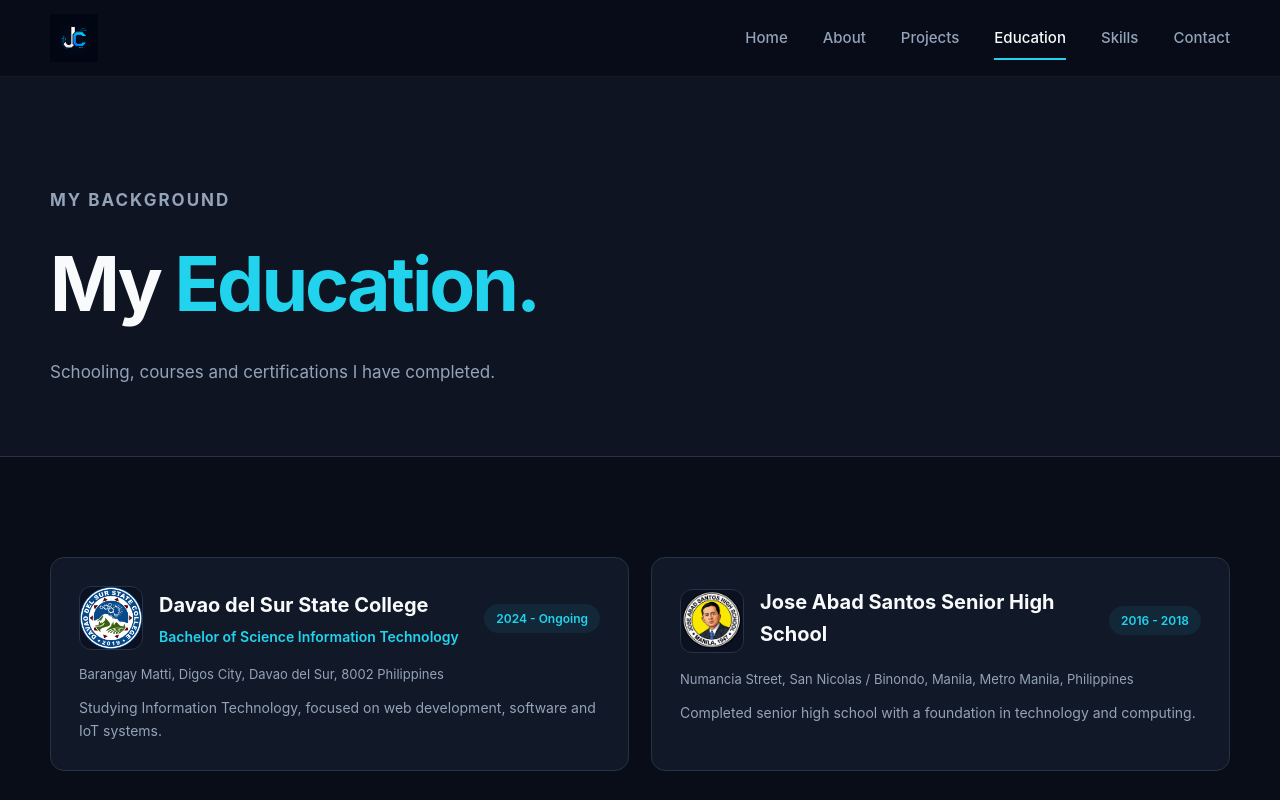
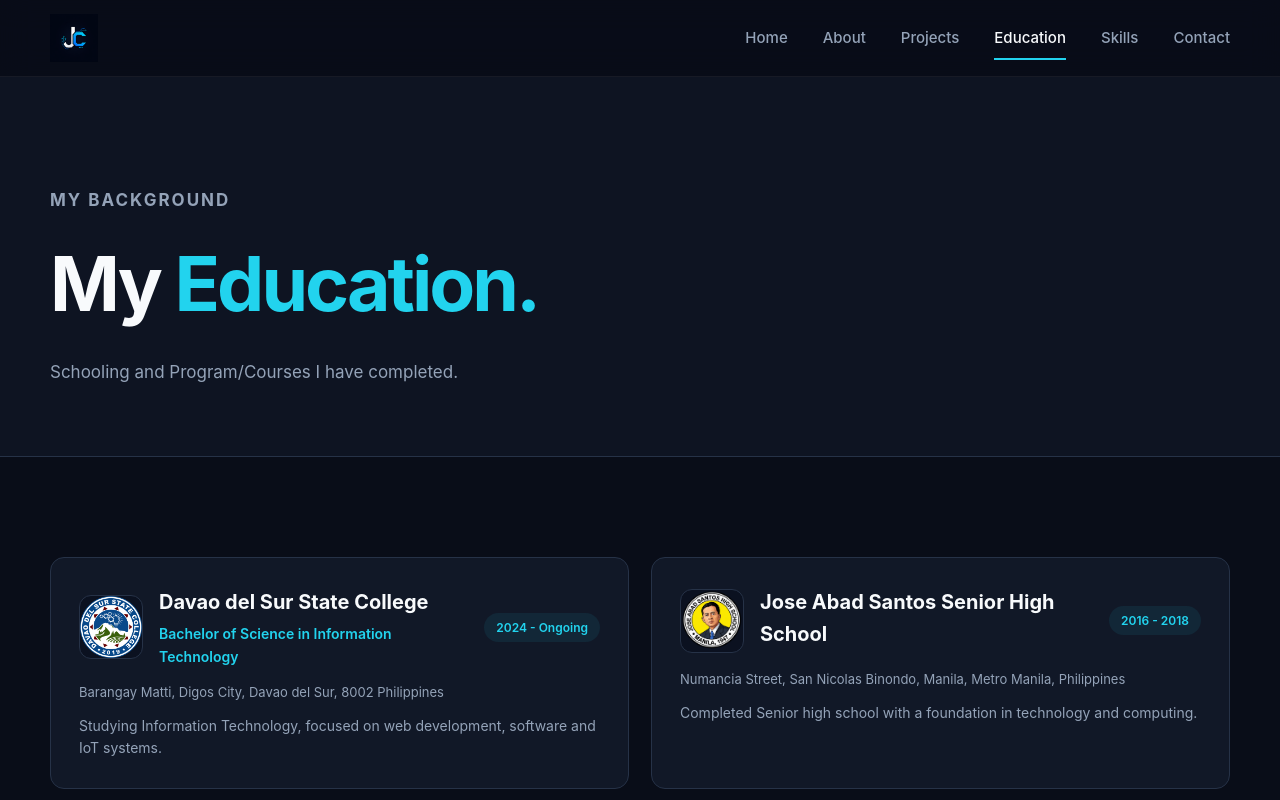
Before and after one commit to itsmeJoel18/MyPortfolio, a plain HTML site: page pages/education.html in a window 1280 px wide. Shown: the top 800 px of the page. Drawn offline with Linux system fonts and the light colour scheme.

Commit message:
Update education.html

```diff
--- a/pages/education.html
+++ b/pages/education.html
@@ -127,9 +127,8 @@
                 </h1>
 
                 <p>
-                    Schooling, courses and
-                    certifications I have
-                    completed.
+                    Schooling and Program/Courses
+                    I have completed.
                 </p>
 
             </div>
@@ -161,7 +160,7 @@
                                 </h3>
 
                                 <p class="education-degree">
-                                    Bachelor of Science Information Technology
+                                    Bachelor of Science in Information Technology
                                 </p>
 
                             </div>
@@ -209,11 +208,11 @@
                         </div>
 
                         <p class="education-location">
-                            Numancia Street, San Nicolas / Binondo, Manila, Metro Manila, Philippines
+                            Numancia Street, San Nicolas Binondo, Manila, Metro Manila, Philippines
                         </p>
 
                         <p class="education-description">
-                            Completed senior high school with a
+                            Completed Senior high school with a
                             foundation in technology and computing.
                         </p>
 
```
